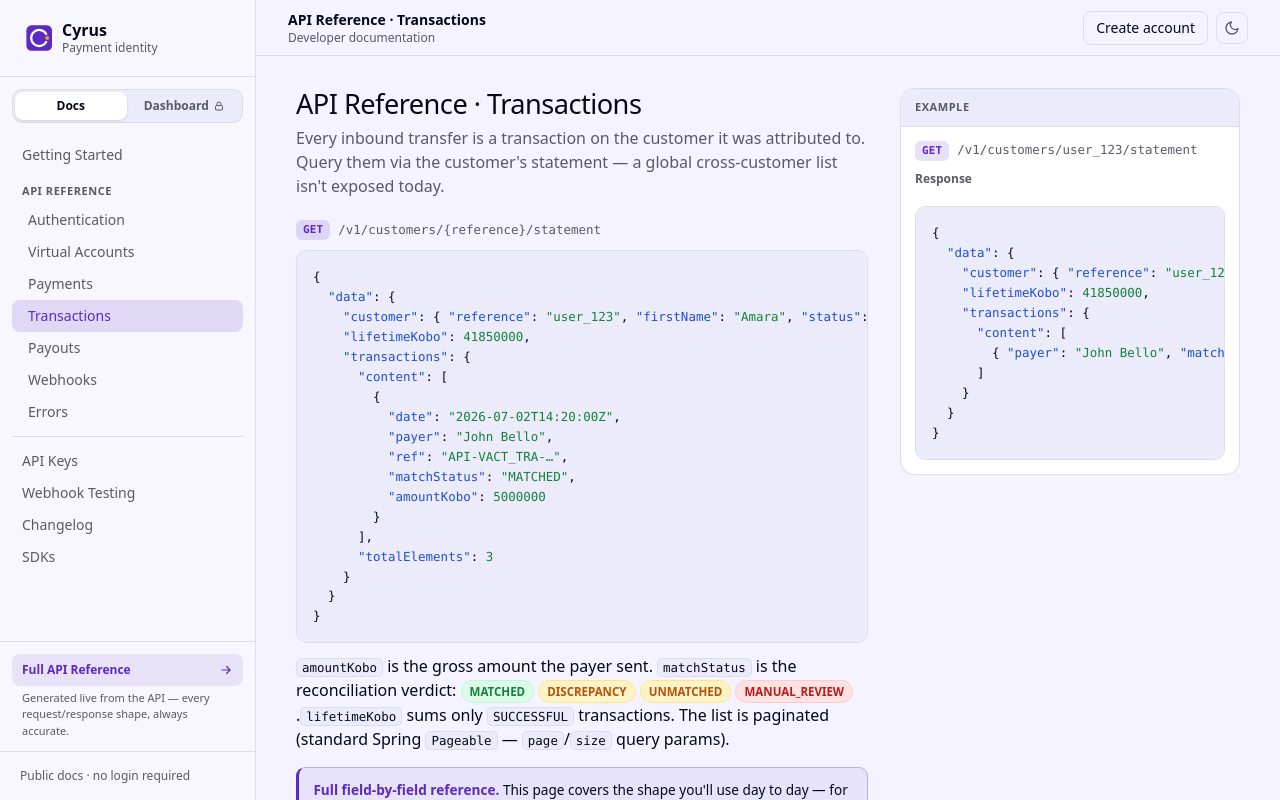
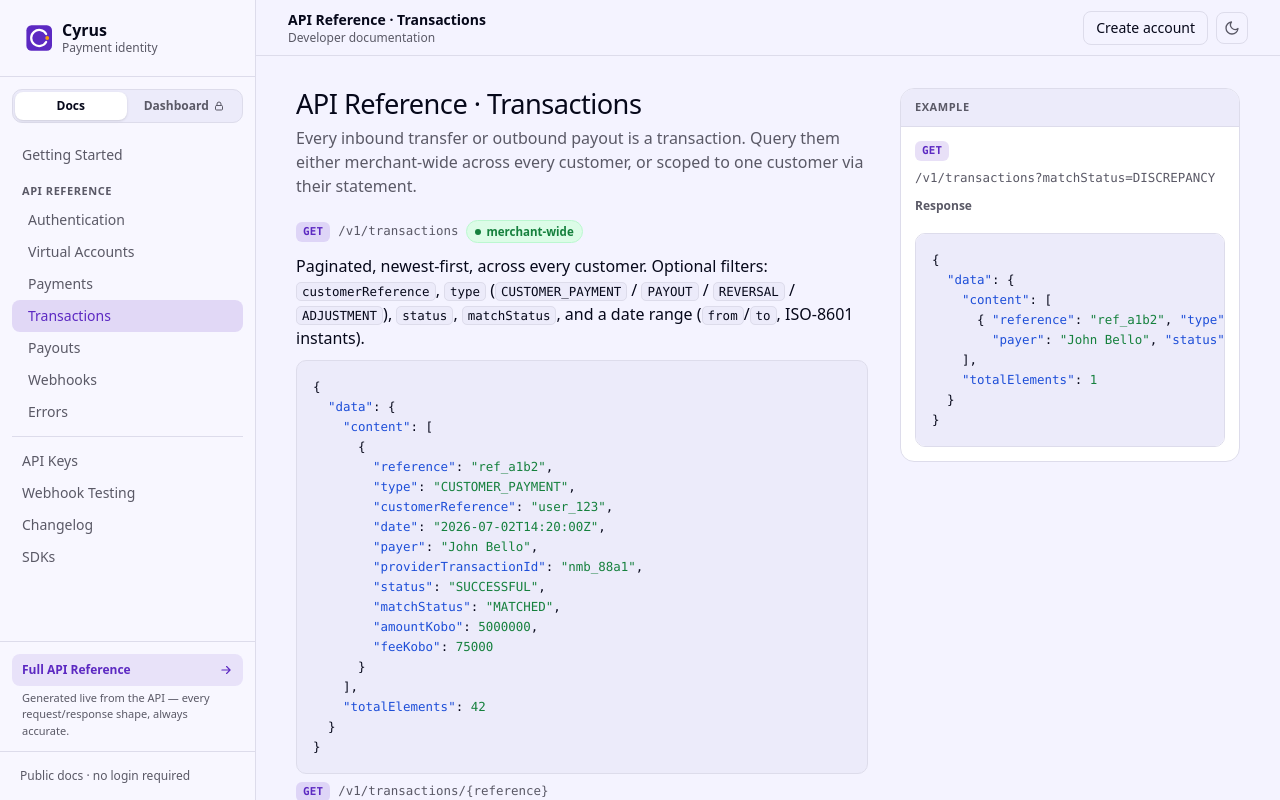
Before and after one commit to ojov/cyrus, a Next.js app in the folder web/: page /reference/transactions in a window 1280 px wide. Built offline with nearby package versions, Linux system fonts and the light colour scheme; no server answers.

Commit message:
feat: update Transactions API documentation to include merchant-wide querying and detailed transaction structure

```diff
--- a/web/app/(docs)/reference/transactions/page.tsx
+++ b/web/app/(docs)/reference/transactions/page.tsx
@@ -12,16 +12,14 @@ export default function TransactionsReferencePage() {
       aside={
         <Example
           method="GET"
-          path="/v1/customers/user_123/statement"
+          path="/v1/transactions?matchStatus=DISCREPANCY"
           response={`{
   "data": {
-    "customer": { "reference": "user_123", "status": "ACTIVE" },
-    "lifetimeKobo": 41850000,
-    "transactions": {
-      "content": [
-        { "payer": "John Bello", "matchStatus": "MATCHED", "amountKobo": 5000000 }
-      ]
-    }
+    "content": [
+      { "reference": "ref_a1b2", "type": "CUSTOMER_PAYMENT", "customerReference": "user_123",
+        "payer": "John Bello", "status": "SUCCESSFUL", "matchStatus": "DISCREPANCY", "amountKobo": 5000000 }
+    ],
+    "totalElements": 1
   }
 }`}
         />
@@ -29,34 +27,71 @@ export default function TransactionsReferencePage() {
     >
       <h2>API Reference · Transactions</h2>
       <p className="lede">
-        Every inbound transfer is a transaction on the customer it was attributed to. Query them via the
-        customer&apos;s statement — a global cross-customer list isn&apos;t exposed today.
+        Every inbound transfer or outbound payout is a transaction. Query them either merchant-wide across every
+        customer, or scoped to one customer via their statement.
       </p>
-      <Endpoint method="GET" path="/v1/customers/{reference}/statement" />
+
+      <Endpoint method="GET" path="/v1/transactions" tag={<span className="db db-good dot">merchant-wide</span>} />
+      <p>
+        Paginated, newest-first, across every customer. Optional filters: <code>customerReference</code>,{" "}
+        <code>type</code> (<code>CUSTOMER_PAYMENT</code> / <code>PAYOUT</code> / <code>REVERSAL</code> /{" "}
+        <code>ADJUSTMENT</code>), <code>status</code>, <code>matchStatus</code>, and a date range (
+        <code>from</code>/<code>to</code>, ISO-8601 instants).
+      </p>
+      <Code>{`{
+  "data": {
+    "content": [
+      {
+        "reference": "ref_a1b2",
+        "type": "CUSTOMER_PAYMENT",
+        "customerReference": "user_123",
+        "date": "2026-07-02T14:20:00Z",
+        "payer": "John Bello",
+        "providerTransactionId": "nmb_88a1",
+        "status": "SUCCESSFUL",
+        "matchStatus": "MATCHED",
+        "amountKobo": 5000000,
+        "feeKobo": 75000
+      }
+    ],
+    "totalElements": 42
+  }
+}`}</Code>
+
+      <Endpoint method="GET" path="/v1/transactions/{reference}" />
+      <p>Fetch a single transaction by your reference. Not found and not-yours both return an identical 404.</p>
+
+      <Endpoint method="GET" path="/v1/customers/{reference}/statement" tag={<span className="db">per-customer</span>} />
+      <p>
+        Scoped to one customer: identity, a reporting summary (lifetime received volume, transaction/pending counts,
+        manual-review/discrepancy counts, last transaction date — always over that customer&apos;s full history),
+        and the same paginated transaction list, filterable the same way (minus <code>type</code>/
+        <code>customerReference</code>, which don&apos;t apply to a single customer).
+      </p>
       <Code>{`{
   "data": {
     "customer": { "reference": "user_123", "firstName": "Amara", "status": "ACTIVE" },
-    "lifetimeKobo": 41850000,
-    "transactions": {
-      "content": [
-        {
-          "date": "2026-07-02T14:20:00Z",
-          "payer": "John Bello",
-          "ref": "API-VACT_TRA-…",
-          "matchStatus": "MATCHED",
-          "amountKobo": 5000000
-        }
-      ],
-      "totalElements": 3
-    }
+    "summary": {
+      "lifetimeKobo": 41850000,
+      "transactionCount": 12,
+      "pendingCount": 1,
+      "pendingKobo": 500000,
+      "manualReviewCount": 0,
+      "discrepancyCount": 1,
+      "lastTransactionAt": "2026-07-02T14:20:00Z"
+    },
+    "transactions": { "content": [ /* same shape as /v1/transactions */ ], "totalElements": 12 }
   }
 }`}</Code>
+
       <p>
-        <code>amountKobo</code> is the gross amount the payer sent. <code>matchStatus</code> is the reconciliation
-        verdict: <span className="db db-good">MATCHED</span> <span className="db db-warn">DISCREPANCY</span>{" "}
-        <span className="db db-warn">UNMATCHED</span> <span className="db db-crit">MANUAL_REVIEW</span>.
-        <code>lifetimeKobo</code> sums only <code>SUCCESSFUL</code> transactions. The list is paginated
-        (standard Spring <code>Pageable</code> — <code>page</code>/<code>size</code> query params).
+        <code>amountKobo</code> is the gross amount the payer sent (or, for a <code>PAYOUT</code>, the amount sent
+        out). <code>matchStatus</code> is the reconciliation verdict:{" "}
+        <span className="db db-good">MATCHED</span> <span className="db db-warn">DISCREPANCY</span>{" "}
+        <span className="db db-warn">UNMATCHED</span> <span className="db db-crit">MANUAL_REVIEW</span>. The
+        <code>summary</code> block on the statement endpoint is always over the customer&apos;s full history,
+        independent of whatever <code>from</code>/<code>to</code>/<code>matchStatus</code> filter narrows the list
+        alongside it.
       </p>
       <div className="callout">
         <b>Full field-by-field reference.</b> This page covers the shape you&apos;ll use day to day — for every
```
